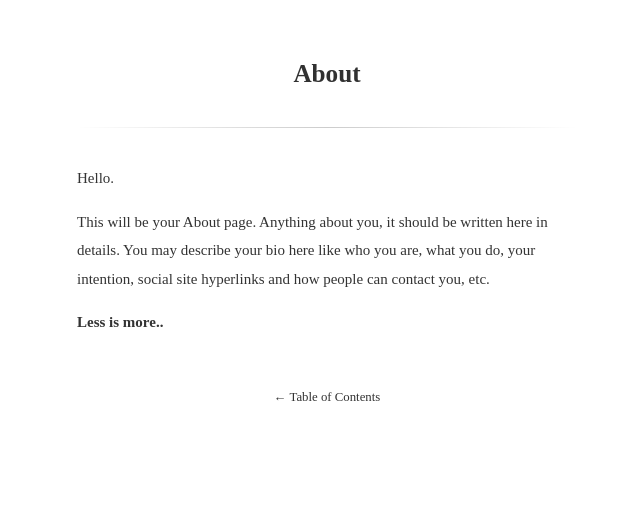
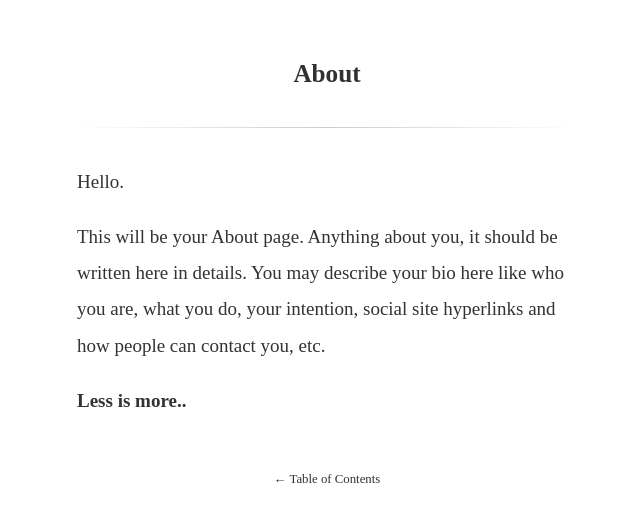
Before and after one commit to shorterstories/shorterstories.github.io, a Jekyll site: the page built from about.md, in a window 1280 px wide. Shown: the top 522 px of the page, without its empty margins (313-953 px from the left). Built offline with Jekyll 4.4.1, drawn with Linux system fonts in a browser that asks for light colours; some web fonts are replaced.

Commit message:
font size

```diff
--- a/_sass/main.scss
+++ b/_sass/main.scss
@@ -249,7 +249,7 @@ article {
     margin: 30px 0;
   }
   p {
-    font-size: 15px;
+    font-size: 19px;
     line-height: 1.9em;
     word-wrap: break-word;
   }
```
